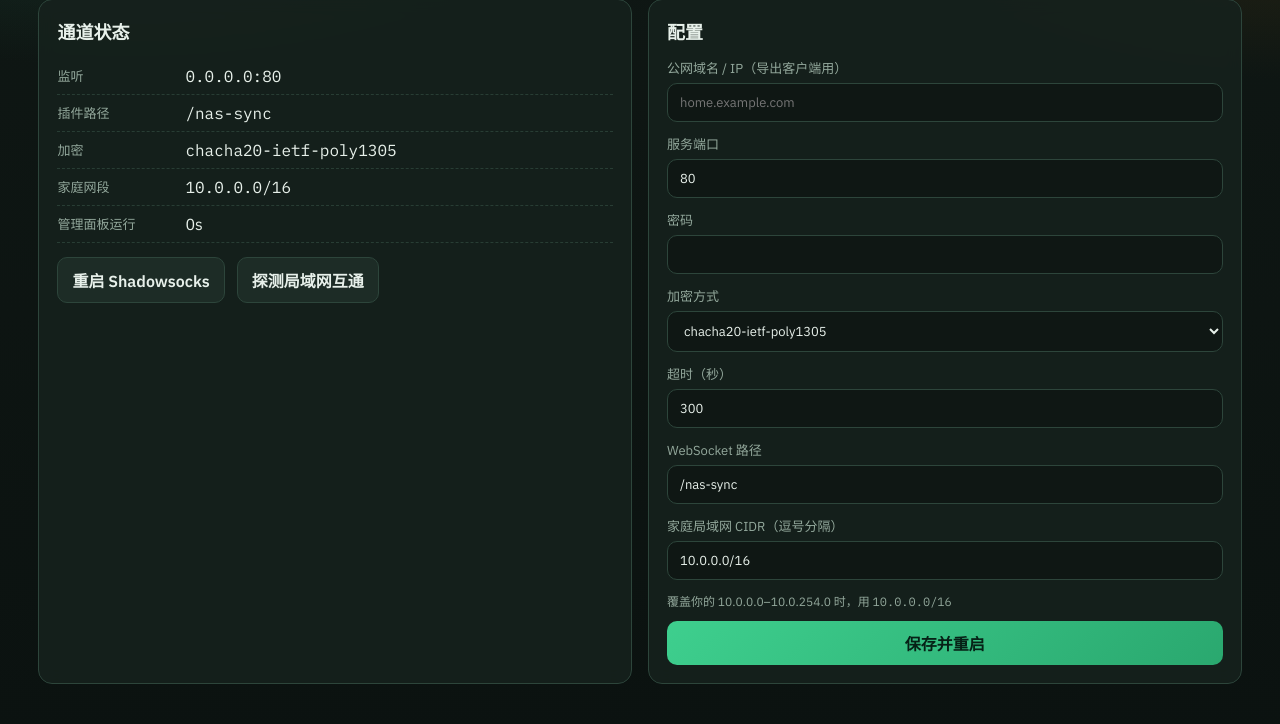
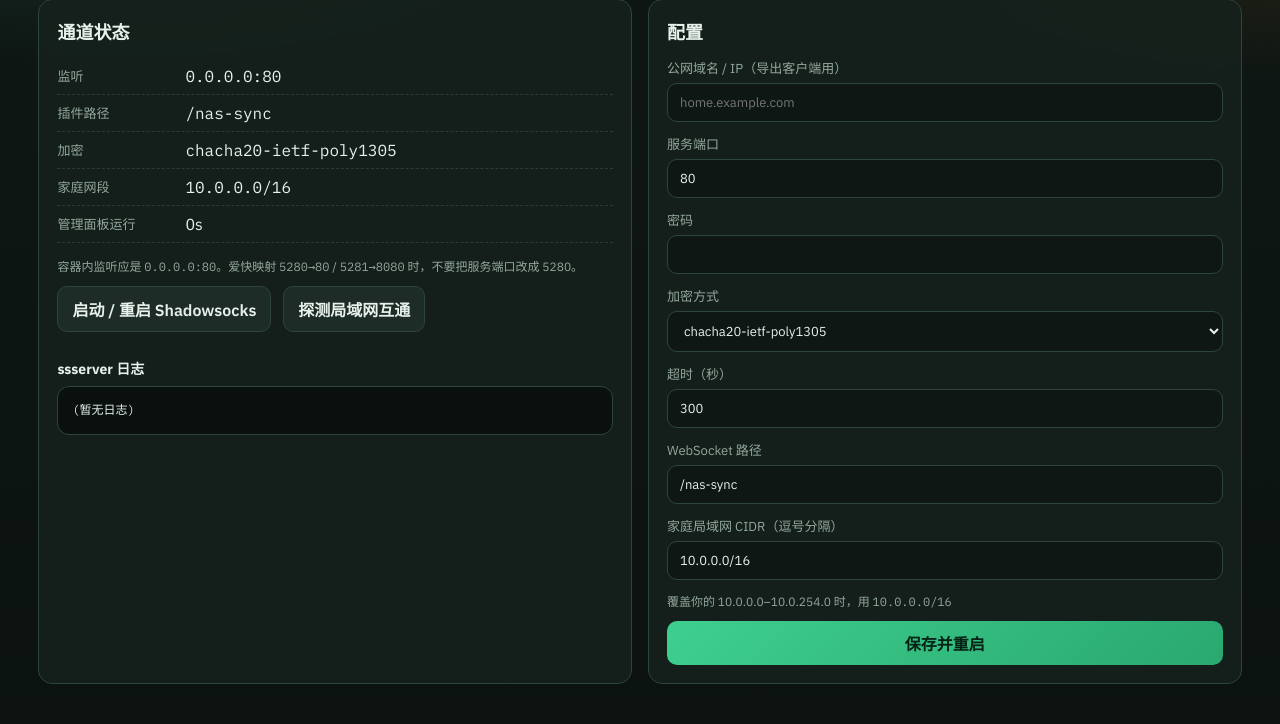
Before and after one commit to tyrantcwj/SSfuckQOS, a Flask app: page / in a window 1280 px wide. Shown: the part 121-845 px from the top of the page. Run offline with Flask 3, Linux system fonts and the light colour scheme; the visitor is signed in with stand-in values (Sample User, id 1).

Commit message:
Fix stopped status by letting admin own ssserver and show logs.
Prevent SERVER_PORT=5280 misconfig, prefer compose env, and auto-start on dashboard.

Co-authored-by: Cursor <cursoragent@cursor.com>

```diff
--- a/docker-compose.ikuai.server.yml
+++ b/docker-compose.ikuai.server.yml
@@ -16,6 +16,8 @@ services:
       V2RAY_PATH: "/nas-sync"
       LAN_CIDRS: "10.0.0.0/16"
       PUBLIC_HOST: "你的公网IP或DDNS"
+      # 导出给客户端的端口（爱快本地端口）；容器内仍听 80
+      PUBLIC_PORT: "5280"
       ADMIN_PORT: "8080"
       ADMIN_PASSWORD: "改成管理页密码"
     ports:
--- a/server/admin/app.py
+++ b/server/admin/app.py
@@ -33,6 +33,8 @@ APP_START = time.time()
 CONFIG_PATH = Path(os.environ.get("SS_CONFIG_PATH", "/etc/shadowsocks/config.json"))
 RUNTIME_ENV_PATH = Path(os.environ.get("RUNTIME_ENV_PATH", "/data/runtime.env"))
 PID_PATH = Path(os.environ.get("SS_PID_PATH", "/var/run/ss-server.pid"))
+LOG_PATH = Path(os.environ.get("SS_LOG_PATH", "/var/log/ssserver.log"))
+PLUGIN_BIN = "/usr/local/bin/v2ray-plugin"
 DEFAULT_LAN_CIDRS = "10.0.0.0/16"
 
 app = Flask(__name__)
@@ -46,6 +48,7 @@ def env(name: str, default: str = "") -> str:
 
 
 def load_runtime() -> dict[str, str]:
+    # Docker/爱快 environment 优先，runtime.env 仅作补充
     data = {
         "SERVER_BIND": env("SERVER_BIND", "0.0.0.0"),
         "SERVER_PORT": env("SERVER_PORT", "80"),
@@ -58,12 +61,17 @@ def load_runtime() -> dict[str, str]:
         "ADMIN_PORT": env("ADMIN_PORT", "8080"),
     }
     if RUNTIME_ENV_PATH.exists():
+        file_data: dict[str, str] = {}
         for line in RUNTIME_ENV_PATH.read_text(encoding="utf-8").splitlines():
             line = line.strip()
             if not line or line.startswith("#") or "=" not in line:
                 continue
             key, value = line.split("=", 1)
-            data[key.strip()] = value.strip()
+            file_data[key.strip()] = value.strip()
+        for key, value in file_data.items():
+            # 仅当进程环境未显式提供时，才用文件值
+            if key not in os.environ or os.environ.get(key, "") == "":
+                data[key] = value
     if not data["V2RAY_PATH"].startswith("/"):
         data["V2RAY_PATH"] = "/" + data["V2RAY_PATH"]
     return data
@@ -89,7 +97,9 @@ def save_runtime(data: dict[str, str]) -> None:
 
 
 def write_ss_config(data: dict[str, str]) -> None:
-    plugin_opts = f"server;mode=websocket;path={data['V2RAY_PATH']};mux=0"
+    # 最兼容的 v2ray-plugin 选项（websocket 默认，不强制 mux）
+    plugin_opts = f"server;path={data['V2RAY_PATH']}"
+    plugin = PLUGIN_BIN if Path(PLUGIN_BIN).exists() else "v2ray-plugin"
     config = {
         "server": data["SERVER_BIND"],
         "server_port": int(data["SERVER_PORT"]),
@@ -98,12 +108,21 @@ def write_ss_config(data: dict[str, str]) -> None:
         "method": data["SS_METHOD"],
         "mode": "tcp_only",
         "fast_open": False,
-        "plugin": "v2ray-plugin",
+        "plugin": plugin,
         "plugin_opts": plugin_opts,
-        "plugin_mode": "tcp_only",
     }
     CONFIG_PATH.parent.mkdir(parents=True, exist_ok=True)
     CONFIG_PATH.write_text(json.dumps(config, indent=2) + "\n", encoding="utf-8")
+
+
+def read_log_tail(lines: int = 80) -> str:
+    if not LOG_PATH.exists():
+        return "(暂无日志)"
+    try:
+        content = LOG_PATH.read_text(encoding="utf-8", errors="replace").splitlines()
+    except OSError as exc:
+        return f"(读日志失败: {exc})"
+    return "\n".join(content[-lines:]) or "(日志为空)"
 
 
 def ss_pid() -> int | None:
@@ -120,35 +139,75 @@ def ss_pid() -> int | None:
     return pid
 
 
+def stop_ss() -> None:
+    old = ss_pid()
+    if not old:
+        # 兜底杀掉残留
+        subprocess.run(["pkill", "-f", "ssserver"], check=False)
+        subprocess.run(["pkill", "-f", "v2ray-plugin"], check=False)
+        return
+    try:
+        os.kill(old, signal.SIGTERM)
+    except OSError:
+        pass
+    for _ in range(10):
+        time.sleep(0.2)
+        if ss_pid() is None:
+            break
+    else:
+        try:
+            os.kill(old, signal.SIGKILL)
+        except OSError:
+            pass
+    subprocess.run(["pkill", "-f", "v2ray-plugin"], check=False)
+
+
 def restart_ss() -> tuple[bool, str]:
     data = load_runtime()
     if not data["SS_PASSWORD"]:
         return False, "SS_PASSWORD 不能为空"
+
+    # 容器内必须听 SERVER_PORT（爱快 5280:80 时这里应是 80，不是 5280）
+    try:
+        port = int(data["SERVER_PORT"])
+    except ValueError:
+        return False, "SERVER_PORT 无效"
+    if port == 5280:
+        return (
+            False,
+            "SERVER_PORT 填错了：容器内应是 80。爱快映射是 5280→80，请把服务端口改回 80 后保存。",
+        )
+
     write_ss_config(data)
+    stop_ss()
 
-    old = ss_pid()
-    if old:
-        try:
-            os.kill(old, signal.SIGTERM)
-            time.sleep(0.4)
-        except OSError:
-            pass
+    LOG_PATH.parent.mkdir(parents=True, exist_ok=True)
+    with LOG_PATH.open("a", encoding="utf-8") as log_f:
+        log_f.write(f"\n==== restart {time.strftime('%Y-%m-%d %H:%M:%S')} ====\n")
+        log_f.write(f"config: {CONFIG_PATH.read_text(encoding='utf-8')}\n")
+        log_f.flush()
+        proc = subprocess.Popen(
+            ["ssserver", "-c", str(CONFIG_PATH)],
+            stdout=log_f,
+            stderr=log_f,
+            start_new_session=True,
+        )
 
-    log_path = Path("/var/log/ssserver.log")
-    log_path.parent.mkdir(parents=True, exist_ok=True)
-    log_f = open(log_path, "a", encoding="utf-8")
-    proc = subprocess.Popen(
-        ["ssserver", "-c", str(CONFIG_PATH), "-v"],
-        stdout=log_f,
-        stderr=log_f,
-        start_new_session=True,
-    )
     PID_PATH.parent.mkdir(parents=True, exist_ok=True)
     PID_PATH.write_text(str(proc.pid), encoding="utf-8")
-    time.sleep(0.3)
+
+    # 等插件起来
+    for _ in range(15):
+        time.sleep(0.2)
+        if ss_pid() is None:
+            return False, "ssserver 启动失败：\n" + read_log_tail(40)
+        # 进程还在即可
+        if proc.poll() is not None:
+            return False, "ssserver 立即退出：\n" + read_log_tail(40)
+
     if ss_pid() is None:
-        return False, "ssserver 启动失败，请检查端口/配置"
-    return True, f"ssserver 已重启 (pid={proc.pid})"
+        return False, "ssserver 启动失败：\n" + read_log_tail(40)
+    return True, f"ssserver 已运行 (pid={proc.pid})，容器内监听 {data['SERVER_BIND']}:{data['SERVER_PORT']}"
 
 
 def parse_lan_cidrs(raw: str) -> list[str]:
@@ -177,12 +236,15 @@ def login_required(view):
 
 
 def build_client_bundle(data: dict[str, str]) -> dict[str, Any]:
-    host = data.get("PUBLIC_HOST") or "YOUR_DDNS_OR_IP"
-    port = data["SERVER_PORT"]
+    host = data.get("PUBLIC_HOST") or "YOUR_PUBLIC_IP"
+    # 导出给客户端的端口：若用户配了常见映射，提示用 5280；默认仍用 SERVER_PORT
+    # 客户端应填「爱快本地端口」，不是容器端口
+    port = env("PUBLIC_PORT", "") or data["SERVER_PORT"]
     path = data["V2RAY_PATH"]
     password = data["SS_PASSWORD"]
     method = data["SS_METHOD"]
     lan = parse_lan_cidrs(data.get("LAN_CIDRS", DEFAULT_LAN_CIDRS))
+    plugin_opts = f"mode=websocket;path={path};host={host};mux=0"
 
     ss_json = {
         "server": host,
@@ -190,19 +252,17 @@ def build_client_bundle(data: dict[str, str]) -> dict[str, Any]:
         "password": password,
         "method": method,
         "plugin": "v2ray-plugin",
-        "plugin_opts": f"mode=websocket;path={path};host={host};mux=0",
+        "plugin_opts": plugin_opts,
         "remarks": "SSfuckQOS-Home",
     }
 
-    # ss://method:password@host:port/?plugin=...
     userinfo = base64.urlsafe_b64encode(f"{method}:{password}".encode()).decode().rstrip("=")
-    plugin = quote(f"v2ray-plugin;mode=websocket;path={path};host={host};mux=0")
+    plugin = quote(f"v2ray-plugin;{plugin_opts}")
     ss_uri = f"ss://{userinfo}@{host}:{port}/?plugin={plugin}#SSfuckQOS"
 
     clash_rules = "\n".join([f"  - IP-CIDR,{cidr},HOME-LAN,no-resolve" for cidr in lan])
     clash = f"""# SSfuckQOS — Clash Meta / Mihomo
-# 关键：默认客户端会绕过 10.0.0.0/8，导致回不去局域网。
-# 下面用 HOME-LAN 强制把家庭网段送进隧道。
+# 客户端 REMOTE_PORT / port 填爱快「本地端口」(如 5280)，不是容器内 80
 
 mixed-port: 7890
 allow-lan: false
@@ -245,7 +305,6 @@ SS_METHOD={method}
 V2RAY_PATH={path}
 REMOTE_SERVER={host}
 REMOTE_PORT={port}
-V2RAY_HOST={host}
 LAN_CIDRS={",".join(lan)}
 LOCAL_SOCKS_PORT=1080
 LOCAL_HTTP_PORT=8118
@@ -257,7 +316,7 @@ LOCAL_HTTP_PORT=8118
         "clash_yaml": clash,
         "docker_env": docker_env,
         "lan_cidrs": lan,
-        "plugin_opts": f"mode=websocket;path={path};host={host};mux=0",
+        "plugin_opts": plugin_opts,
     }
 
 
@@ -283,6 +342,11 @@ def logout():
 @login_required
 def dashboard():
     data = load_runtime()
+    # 打开页面时若已停止则自动拉起
+    if ss_pid() is None and data["SS_PASSWORD"]:
+        ok, msg = restart_ss()
+        if not ok:
+            flash(msg, "error")
     running = ss_pid() is not None
     bundle = build_client_bundle(data) if data["SS_PASSWORD"] else None
     return render_template(
@@ -292,6 +356,7 @@ def dashboard():
         uptime=int(time.time() - APP_START),
         pid=ss_pid(),
         bundle=bundle,
+        log_tail=read_log_tail(60),
         methods=[
             "chacha20-ietf-poly1305",
             "aes-256-gcm",
@@ -318,6 +383,7 @@ def api_status():
                 "public_host": data["PUBLIC_HOST"],
                 "lan_cidrs": data["LAN_CIDRS"],
             },
+            "log_tail": read_log_tail(40),
         }
     )
 
@@ -325,7 +391,6 @@ def api_status():
 @app.route("/api/lan-check")
 @login_required
 def api_lan_check():
-    """Probe a few hosts in configured LAN ranges (best-effort)."""
     data = load_runtime()
     try:
         cidrs = parse_lan_cidrs(data.get("LAN_CIDRS", DEFAULT_LAN_CIDRS))
@@ -335,7 +400,6 @@ def api_lan_check():
     targets: list[str] = []
     for cidr in cidrs:
         net = ipaddress.ip_network(cidr, strict=False)
-        # probe .1 gateway style address when possible
         hosts = list(net.hosts())
         if hosts:
             targets.append(str(hosts[0]))
@@ -344,7 +408,6 @@ def api_lan_check():
 
     results = []
     for ip in targets:
-        # BusyBox ping: -c 1 -W 1
         proc = subprocess.run(
             ["ping", "-c", "1", "-W", "1", ip],
             capture_output=True,
@@ -378,6 +441,13 @@ def save():
     if not data["V2RAY_PATH"].startswith("/"):
         data["V2RAY_PATH"] = "/" + data["V2RAY_PATH"]
 
+    if data["SERVER_PORT"] == "5280":
+        flash(
+            "服务端口请填容器内端口 80（不是爱快本地端口 5280）。已拒绝保存。",
+            "error",
+        )
+        return redirect(url_for("dashboard"))
+
     save_runtime(data)
     ok, msg = restart_ss()
     flash(msg, "ok" if ok else "error")
@@ -398,10 +468,13 @@ def healthz():
 
 
 def main() -> None:
-    # Ensure SS is up when admin starts (entrypoint may also start it)
+    LOG_PATH.parent.mkdir(parents=True, exist_ok=True)
     data = load_runtime()
-    if data["SS_PASSWORD"] and ss_pid() is None:
-        restart_ss()
+    if data["SS_PASSWORD"]:
+        ok, msg = restart_ss()
+        print(msg, flush=True)
+        if not ok:
+            print(read_log_tail(80), flush=True)
     host = env("ADMIN_BIND", "0.0.0.0")
     port = int(env("ADMIN_PORT", "8080"))
     app.run(host=host, port=port, debug=False, use_reloader=False)
--- a/server/admin/templates/dashboard.html
+++ b/server/admin/templates/dashboard.html
@@ -39,11 +39,14 @@
         <div><dt>家庭网段</dt><dd class="mono">{{ data.LAN_CIDRS }}</dd></div>
         <div><dt>管理面板运行</dt><dd>{{ uptime }}s</dd></div>
       </dl>
+      <p class="hint">容器内监听应是 <code>0.0.0.0:80</code>。爱快映射 <code>5280→80</code> / <code>5281→8080</code> 时，不要把服务端口改成 5280。</p>
       <form method="post" action="{{ url_for('restart') }}" class="inline">
-        <button type="submit" class="secondary">重启 Shadowsocks</button>
+        <button type="submit" class="secondary">启动 / 重启 Shadowsocks</button>
       </form>
       <button type="button" class="secondary" id="btn-lan-check">探测局域网互通</button>
       <pre id="lan-result" class="code hidden"></pre>
+      <h3 style="margin:18px 0 8px;font-size:14px;">ssserver 日志</h3>
+      <pre class="code">{{ log_tail }}</pre>
     </article>
 
     <article class="panel">
```
Also changed, not shown: README.md, 2 other files.
